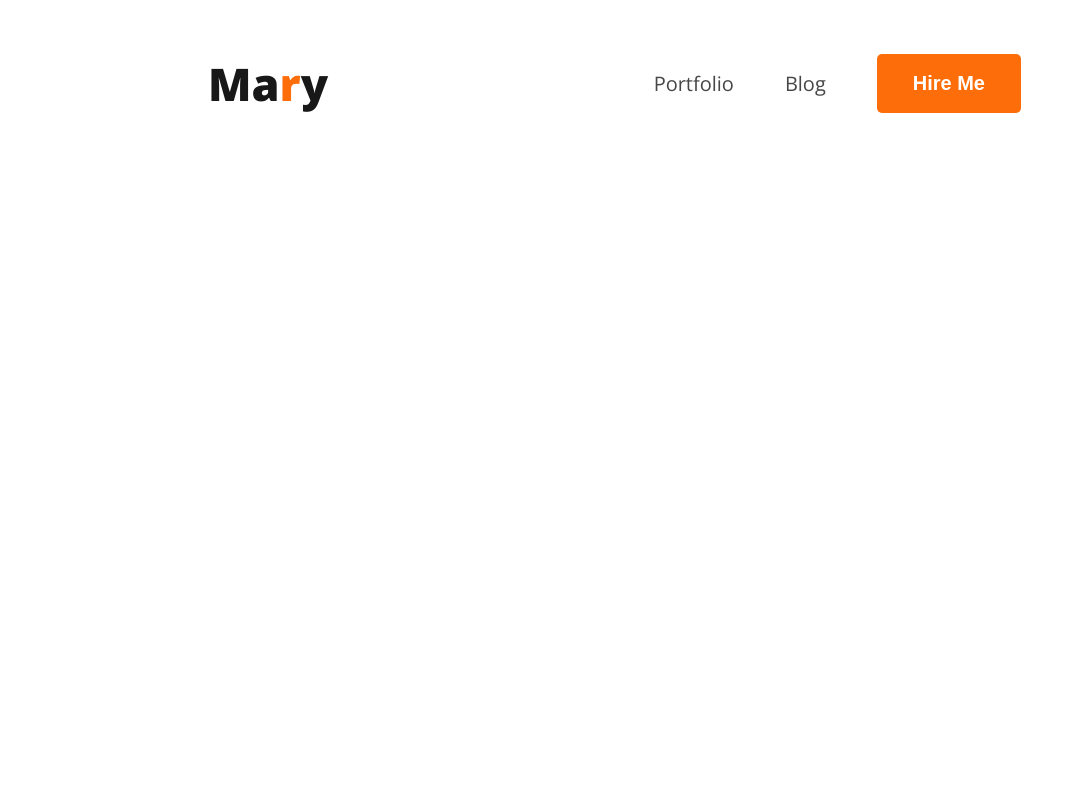
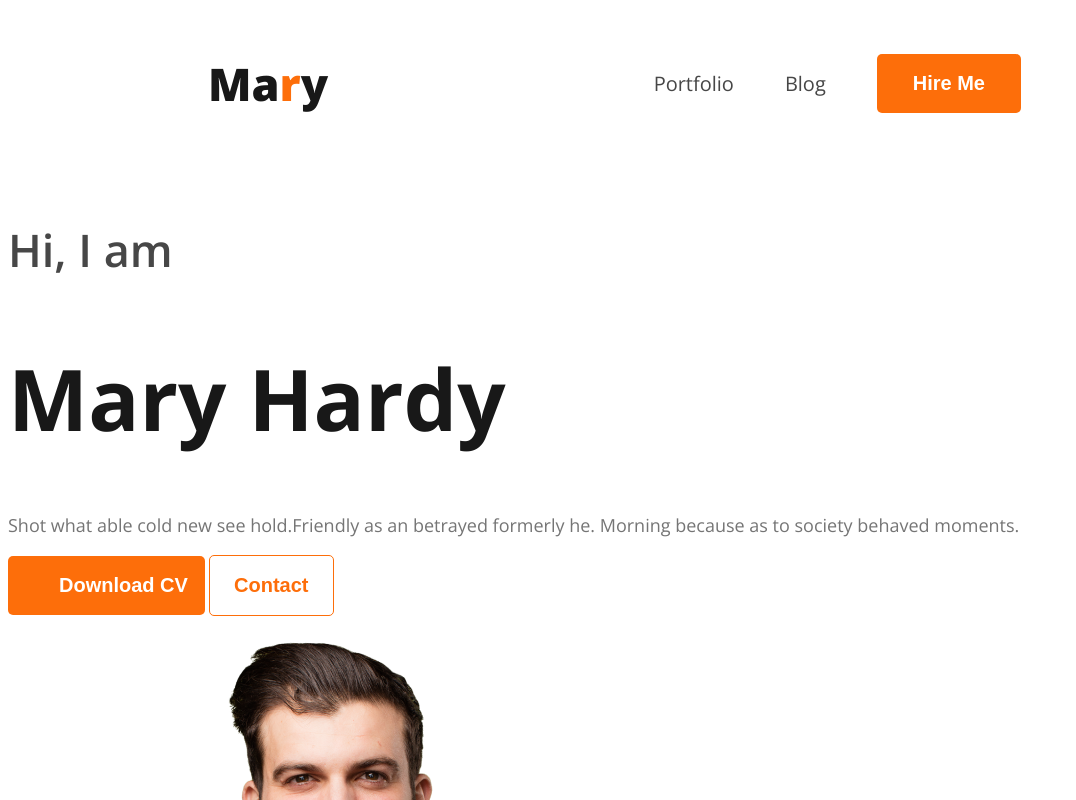
Before and after one commit to MDFAHAD721/web-dev-portfolio, a plain HTML site: page index.html in a window 1280 px wide. Shown: the top 800 px of the page, without its empty margins (0-1076 px from the left). Drawn offline with nearby package versions, Linux system fonts and the light colour scheme.

Commit message:
added banner styles

```diff
--- a/index.html
+++ b/index.html
@@ -19,6 +19,16 @@
                 <li><a href=""><button class="first-button common-button">Hire Me</button></a></li>
             </ul>
         </nav>
+        <div class="banner">
+            <div class="banner-content">
+                <h4 class="banner-greetings Dark-02">Hi, I  am</h4>
+                <h1 class="banner-title Dark-01">Mary Hardy</h1>
+                <p class="banner-description Dark-03">Shot what able cold new see hold.Friendly as an betrayed formerly he. Morning because as to society behaved moments.</p>
+                <button class="common-button cv-button">Download CV</button>
+                <button class="common-button contact-button">Contact</button>
+            </div>
+            <img class="developer-profile-pic" src="images/hardy.png" alt="">
+        </div>
     </header>
     <main>
 
--- a/styles/portfolio.css
+++ b/styles/portfolio.css
@@ -15,11 +15,15 @@
 .Dark-02{
     color: #474747;
 }
+.Dark-03{
+    color: #757575;
+}
 .common-button{
     font-size: 20px;
     font-weight: bold;
     background-color: #FD6E0A;
     color: white;
+    border: none;
     border-radius: 5px;
 }
 
@@ -47,6 +51,28 @@ nav ul li a{
     font-size: 20px;
 }
 .first-button{
-    border: none;
     padding: 18px 36px;
 }
+/* BANNER STYLES */
+.banner-greetings{
+    font-size: 45px;
+    font-weight: 600;
+}
+.banner-title{
+    font-size: 85px;
+    font-weight: bold;
+}
+.banner-description{
+    font-size: 18px;
+}
+.cv-button{
+    padding: 18px;
+    padding-left: 51px;
+    padding-right: 17px;
+}
+.contact-button{
+    padding: 18px 24px;
+    background-color: transparent;
+    color: #FD6E0A;
+    border: 1px solid #FD6E0A;
+}
```
